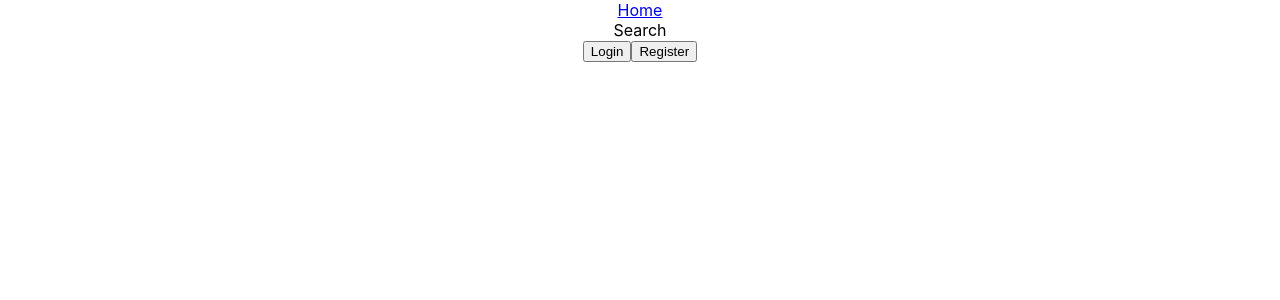
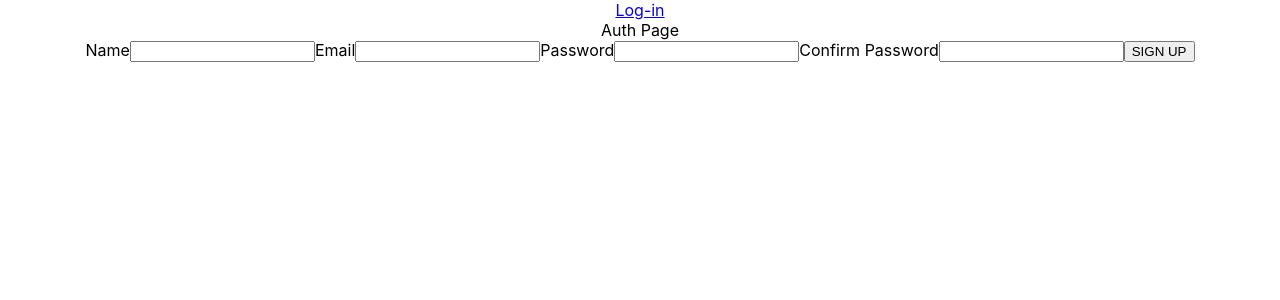
Before and after one commit to pochi-japan/pochi-react, a React (Create React App) app: page /auth in a window 1280 px wide. Shown: the top 300 px of the page. Built offline with nearby package versions, Linux system fonts and the light colour scheme.

Commit message:
continue login

```diff
--- a/src/App.js
+++ b/src/App.js
@@ -5,17 +5,23 @@ import Header from './components/Header';
 import MainResults from './components/pages/MainResults';
 import UserRecs from './components/pages/UserRecs';
 import SearchResults from './components/pages/SearchResults';
+import NavBar from './components/login/NavBar';
+import AuthPage from './components/login/AuthPage';
 
 function App() {
 	const [token, setToken] = useState(localStorage.getItem('JWT') || '');
 	// console.log(token)
+
+	const [user, setUser] = useState(null);
 	return (
 		<div className='App'>
-			<Header token={token} setToken={setToken} />
+			{/* <Header token={token} setToken={setToken} /> */}
+			<NavBar user={user} />
 			<Routes>
-				<Route path='/' element={<MainResults />} />
+				{/* <Route path='/' element={<MainResults />} /> */}
 				<Route path='/user-recs' element={<UserRecs />} />
 				<Route path='/search-results' element={<SearchResults />} />
+				<Route path='/auth' element={<AuthPage/>} />
 			</Routes>
 		</div>
 	);
--- a/src/components/Header.js
+++ b/src/components/Header.js
@@ -1,63 +1,65 @@
-import React, { useMemo, useState } from 'react';
-import { NavLink } from 'react-router-dom';
-import Search from './Search';
+// import React, { useMemo, useState } from 'react';
+// import { NavLink } from 'react-router-dom';
+// import Search from './Search';
+// import LoginForm from './forms/LoginForm';
+// import RegisterForm from './forms/RegisterForm';
 
-function Header({ token, setToken }) {
-	const [openLogin, setOpenLogin] = useState(false);
-	const [openRegister, setOpenRegister] = useState(false);
+// function Header({ token, setToken }) {
+// 	const [openLogin, setOpenLogin] = useState(false);
+// 	const [openRegister, setOpenRegister] = useState(false);
 
-	// Executes to grab email only when token has changed
-	const email = useMemo(() => {
-		if (token) {
-			return localStorage.getItem('email');
-		}
-	}, [token]);
+// 	// Executes to grab email only when token has changed
+// 	const email = useMemo(() => {
+// 		if (token) {
+// 			return localStorage.getItem('email');
+// 		}
+// 	}, [token]);
 
-	return (
-		<div className='header'>
-			<div className='linkContainer'>
-				<div className='navLinks'>
-					<NavLink to='/'>
-						Home
-					</NavLink>
-					{email ? (
-						<>
-                        {/* Link to list of user's recommendations after login & profile (if we have time) */}
-							<NavLink to='/user-recs'>
-								Your Page
-							</NavLink>
-						</>
-					) : null}
-				</div>
-				<Search />
-			</div>
+// 	return (
+// 		<div className='header'>
+// 			<div className='linkContainer'>
+// 				<div className='navLinks'>
+// 					<NavLink to='/'>
+// 						Home
+// 					</NavLink>
+// 					{email ? (
+// 						<>
+//                         {/* Link to list of user's recommendations after login & profile (if we have time) */}
+// 							<NavLink to='/user-recs'>
+// 								Your Page
+// 							</NavLink>
+// 						</>
+// 					) : null}
+// 				</div>
+// 				<Search />
+// 			</div>
 
-			{token ? (
-				<div>
-					<div className='email'>{email}</div>
-					<button
-						className='logoutButton'
-						onClick={() => {
-							localStorage.removeItem('JWT');
-							localStorage.removeItem('email');
-							localStorage.removeItem('userId');
-							setToken('');
-						}}>
-						Logout
-					</button>
-				</div>
-			) : (
-				<div>
-					<button onClick={() => setOpenLogin(true)}>Login</button>
-					<button onClick={() => setOpenRegister(true)}>Register</button>
-					{openLogin ? (
-						<LoginForm setModal={setOpenLogin} setToken={setToken} />
-					) : null}
-					{openRegister ? <RegisterForm setModal={setOpenRegister} /> : null}
-				</div>
-			)}
-		</div>
-	);
-}
+// 			{token ? (
+// 				<div>
+// 					<div className='email'>{email}</div>
+// 					<button
+// 						className='logoutButton'
+// 						onClick={() => {
+// 							localStorage.removeItem('JWT');
+// 							localStorage.removeItem('email');
+// 							localStorage.removeItem('userId');
+// 							setToken('');
+// 						}}>
+// 						Logout
+// 					</button>
+// 				</div>
+// 			) : (
+// 				<div>
+// 					<button onClick={() => setOpenLogin(true)}>Login</button>
+// 					<button onClick={() => setOpenRegister(true)}>Register</button>
+// 					{openLogin ? (
+// 						<LoginForm setModal={setOpenLogin} setToken={setToken} />
+// 					) : null}
+// 					{openRegister ? <RegisterForm setModal={setOpenRegister} /> : null}
+// 				</div>
+// 			)}
+// 		</div>
+// 	);
+// }
 
-export default Header;
+// export default Header;
--- /dev/null
+++ b/src/components/login/AuthPage.js
@@ -0,0 +1,13 @@
+import React from 'react';
+import SignUpForm from './SignUpForm';
+
+function AuthPage(props) {
+    return (
+        <div>
+            Auth Page
+            <SignUpForm />
+        </div>
+    );
+}
+
+export default AuthPage;
--- /dev/null
+++ b/src/components/login/NavBar.js
@@ -0,0 +1,11 @@
+import { Link } from 'react-router-dom';
+
+function NavBar({user}) {
+	return (
+    <div>
+        {user ? <Link to='/user-recs'>Your Page</Link> : <Link to='/auth'>Log-in</Link>}
+        </div>
+    );
+}
+
+export default NavBar;
--- /dev/null
+++ b/src/components/login/SignUpForm.js
@@ -0,0 +1,87 @@
+import { Component } from 'react';
+import { signUp } from '../../utilities/UsersService';
+
+export default class SignUpForm extends Component {
+	state = {
+		name: '',
+		email: '',
+		password: '',
+		confirm: '',
+		error: '',
+	};
+
+	handleChange = (e) => {
+		this.setState({
+			[e.target.name]: e.target.value,
+			error: '',
+		});
+	};
+
+	handleSubmit = async (e) => {
+		// Prevent form from being submitted to the server
+		e.preventDefault();
+		try {
+			//Creating a duplicate of the state and deleting error and confirm properties
+			const formData = { ...this.state };
+			delete formData.error;
+			delete formData.confirm;
+            // The promise returned by the signUp service method
+            // will resolve to the user object included in the
+            // payload of the JSON Web Token (JWT)
+            const user = await signUp(formData);
+            // Baby step!
+            console.log(user);
+		} catch {
+			// An error occurred
+			this.setState({ error: 'Sign Up Failed - Try Again' });
+		}
+	};
+
+	render() {
+		const disable = this.state.password !== this.state.confirm;
+		return (
+			<div>
+				<div className='form-container'>
+					<form autoComplete='off' onSubmit={this.handleSubmit}>
+						<label>Name</label>
+						<input
+							type='text'
+							name='name'
+							value={this.state.name}
+							onChange={this.handleChange}
+							required
+						/>
+						<label>Email</label>
+						<input
+							type='email'
+							name='email'
+							value={this.state.email}
+							onChange={this.handleChange}
+							required
+						/>
+						<label>Password</label>
+						<input
+							type='password'
+							name='password'
+							value={this.state.password}
+							onChange={this.handleChange}
+							required
+						/>
+						<label>Confirm Password</label>
+						<input
+							type='password'
+							name='confirm'
+							value={this.state.confirm}
+							onChange={this.handleChange}
+							required
+						/>
+						<button type='submit' disabled={disable}>
+							SIGN UP
+						</button>
+					</form>
+				</div>
+				<p className='error-message'>&nbsp;{this.state.error}</p>
+			</div>
+		);
+	}
+}
--- /dev/null
+++ b/src/utilities/UsersApi.js
@@ -0,0 +1,21 @@
+// This is the base path of the Express route we'll define
+const BASE_URL = 'https://pochi-japan.herokuapp.com/api/users/signup';
+
+export async function signUp(userData) {
+	// Fetch uses an options object as a second arg to make requests
+	// other than basic GET requests, include data, headers, etc.
+	const res = await fetch(BASE_URL, {
+		method: 'POST',
+		headers: { 'Content-Type': 'application/json' },
+		// Fetch requires data payloads to be stringified
+		// and assigned to a body property on the options object
+		body: JSON.stringify(userData),
+	});
+	// Check if request was successful
+	if (res.ok) {
+		// res.json() will resolve to the JWT
+		return res.json();
+	} else {
+		throw new Error('Invalid Sign Up');
+	}
+}
--- /dev/null
+++ b/src/utilities/UsersService.js
@@ -0,0 +1,9 @@
+import * as usersAPI from './UsersApi';
+
+export async function signUp(userData) {
+	// Delegate the network request code to the users-api.js API module
+	// which will ultimately return a JSON Web Token (JWT)
+	const token = await usersAPI.signUp(userData);
+	// Baby step by returning whatever is sent back by the server
+	return token;
+}
```
